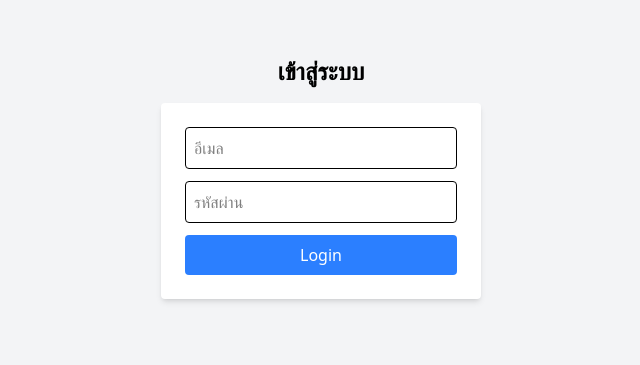
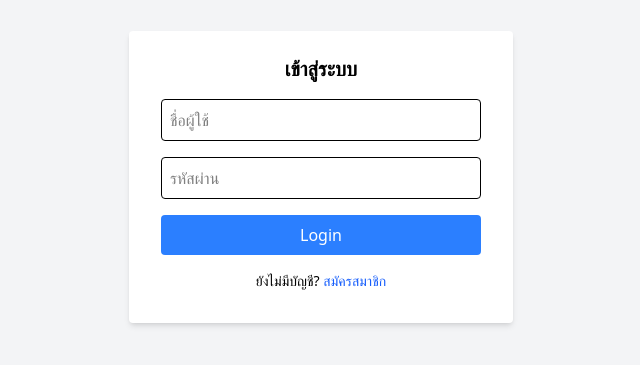
Before and after one commit to thee-banda/personal-finance-app, a React (Vite) app in the folder frontend/: page /personal-finance-app/login in a window 1280 px wide. Shown: the part 223-588 px from the top of the page, without its empty margins (319-959 px from the left). Built offline with nearby package versions, Linux system fonts and the light colour scheme.

Commit message:
add back Regis/Login Option(No API)

```diff
--- a/frontend/src/pages/DashboardPage.jsx
+++ b/frontend/src/pages/DashboardPage.jsx
@@ -4,22 +4,39 @@ import ExpenseForm from "../components/ExpenseForm";
 import ExpenseTable from "../components/ExpenseTable";
 import DashboardSummary from "../components/DashboardSummary";
 
-function DashboardPage() {
+
+function App() {
   const [income, setIncome] = useState(0);
-  const [target, setTarget] = useState(6000);
+  const [target, setTarget] = useState(0);
   const [expenses, setExpenses] = useState([]);
 
-  const addExpense = (expense) => setExpenses([...expenses, expense]);
+  const addExpense = (expense) => {
+    setExpenses([...expenses, expense]);
+  };
 
   return (
-    <div className="p-6">
-      <h2 className="text-xl font-bold mb-4">📊 Dashboard</h2>
-      <IncomeInput onSetIncome={setIncome} />
-      <ExpenseForm onAddExpense={addExpense} />
-      <ExpenseTable expenses={expenses} />
-      <DashboardSummary income={income} expenses={expenses} target={target} />
+    <div className="min-h-screen bg-gray-100 flex justify-center">
+      <div className="w-full max-w-3xl p-6">
+        <h1 className="text-2xl font-bold text-center mb-6">
+          Personal Finance App
+        </h1>
+
+        <div className="grid grid-cols-1 md:grid-cols-2 gap-6">
+          <div className="bg-white p-4 rounded shadow">
+            <IncomeInput onSetIncome={setIncome} />
+            <ExpenseForm onAddExpense={addExpense} />
+          </div>
+          <div className="bg-white p-4 rounded shadow">
+            <DashboardSummary income={income} expenses={expenses} target={target} />
+          </div>
+          <div className="bg-white p-4 rounded shadow md:col-span-2">
+            <ExpenseTable expenses={expenses} />
+          </div>
+        </div>
+
+      </div>
     </div>
   );
 }
 
-export default DashboardPage;
+export default App;
--- a/frontend/src/pages/LoginPage.jsx
+++ b/frontend/src/pages/LoginPage.jsx
@@ -1,22 +1,46 @@
+import { useNavigate, Link } from "react-router-dom";
+
 function LoginPage() {
+  const navigate = useNavigate();
+
+  const handleLogin = (e) => {
+    e.preventDefault();
+    // สมมุติ login สำเร็จ → ไป dashboard
+    navigate("/dashboard");
+  };
+
   return (
-    <div className="flex flex-col items-center justify-center min-h-screen bg-gray-100">
-      <h2 className="text-2xl font-bold mb-4">เข้าสู่ระบบ</h2>
-      <form className="bg-white p-6 rounded shadow-md w-80">
+    <div className="flex items-center justify-center min-h-screen bg-gray-100">
+      <div className="bg-white shadow-md rounded px-8 pt-6 pb-8 w-full max-w-sm">
+        <h2 className="text-xl font-bold mb-4 text-center">เข้าสู่ระบบ</h2>
+
+        <form onSubmit={handleLogin}>
           <input
-          type="email"
-          placeholder="อีเมล"
-          className="border p-2 w-full mb-3 rounded"
+            type="text"
+            placeholder="ชื่อผู้ใช้"
+            className="border p-2 w-full mb-4 rounded"
           />
           <input
             type="password"
             placeholder="รหัสผ่าน"
-          className="border p-2 w-full mb-3 rounded"
+            className="border p-2 w-full mb-4 rounded"
           />
-        <button className="bg-blue-500 text-white w-full py-2 rounded">
+          <button
+            type="submit"
+            className="bg-blue-500 hover:bg-blue-600 text-white px-4 py-2 rounded w-full"
+          >
             Login
           </button>
         </form>
+
+        {/* back to Register */}
+        <p className="text-sm text-center mt-4">
+          ยังไม่มีบัญชี?{" "}
+          <Link to="/register" className="text-blue-600 hover:underline">
+            สมัครสมาชิก
+          </Link>
+        </p>
+      </div>
     </div>
   );
 }
--- a/frontend/src/pages/RegisterPage.jsx
+++ b/frontend/src/pages/RegisterPage.jsx
@@ -1,22 +1,50 @@
+import { useNavigate, Link } from "react-router-dom";
+
 function RegisterPage() {
+  const navigate = useNavigate();
+
+  const handleRegister = (e) => {
+    e.preventDefault();
+    navigate("/login");
+  };
+
   return (
-    <div className="flex flex-col items-center justify-center min-h-screen bg-gray-100">
-      <h2 className="text-2xl font-bold mb-4">สมัครสมาชิก</h2>
-      <form className="bg-white p-6 rounded shadow-md w-80">
+    <div className="flex items-center justify-center min-h-screen bg-gray-100">
+      <div className="bg-white shadow-md rounded px-8 pt-6 pb-8 w-full max-w-sm">
+        <h2 className="text-xl font-bold mb-4 text-center">สมัครสมาชิก</h2>
+
+        <form onSubmit={handleRegister}>
+          <input
+            type="text"
+            placeholder="ชื่อผู้ใช้"
+            className="border p-2 w-full mb-4 rounded"
+          />
           <input
             type="email"
             placeholder="อีเมล"
-          className="border p-2 w-full mb-3 rounded"
+            className="border p-2 w-full mb-4 rounded"
           />
           <input
             type="password"
             placeholder="รหัสผ่าน"
-          className="border p-2 w-full mb-3 rounded"
+            className="border p-2 w-full mb-4 rounded"
           />
-        <button className="bg-green-500 text-white w-full py-2 rounded">
+          <button
+            type="submit"
+            className="bg-green-500 hover:bg-green-600 text-white px-4 py-2 rounded w-full"
+          >
             Register
           </button>
         </form>
+
+        {/* back to Login */}
+        <p className="text-sm text-center mt-4">
+          มีบัญชีแล้ว?{" "}
+          <Link to="/login" className="text-blue-600 hover:underline">
+            เข้าสู่ระบบ
+          </Link>
+        </p>
+      </div>
     </div>
   );
 }
```
Lines whose indentation alone changed are shown as unchanged.
